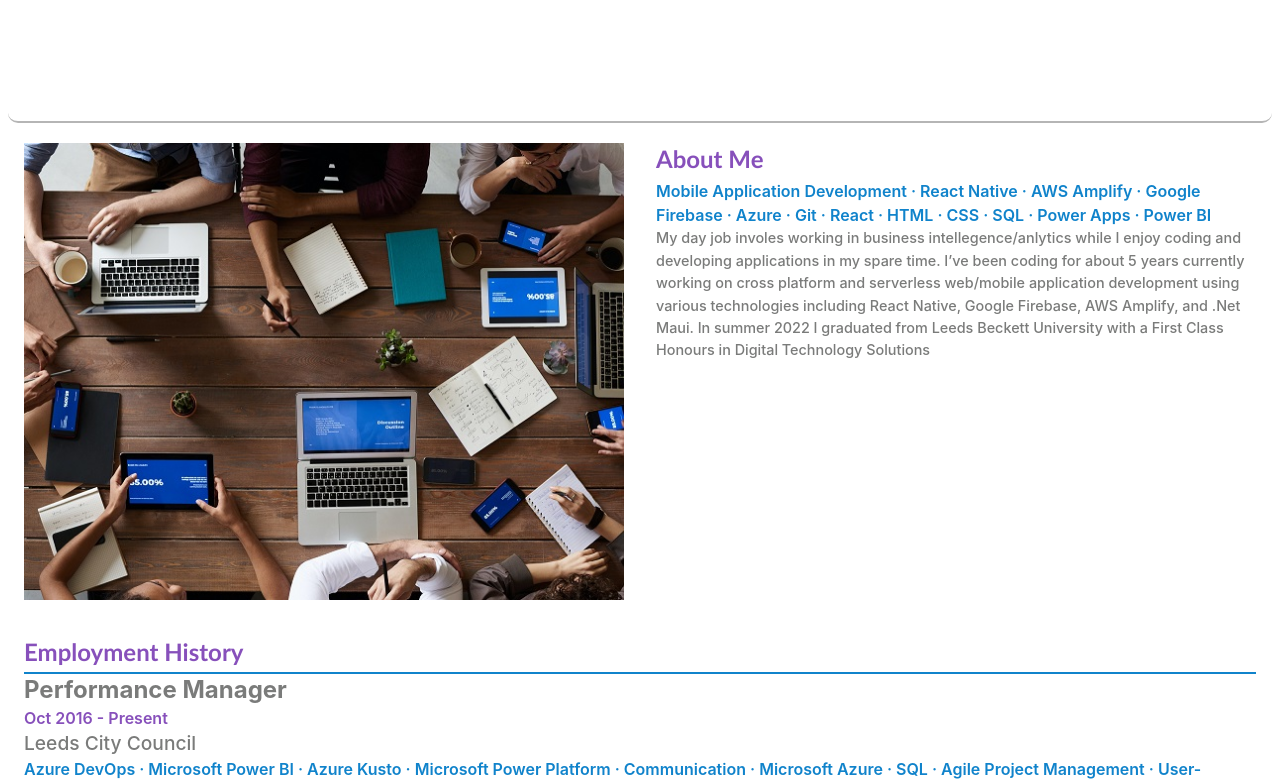
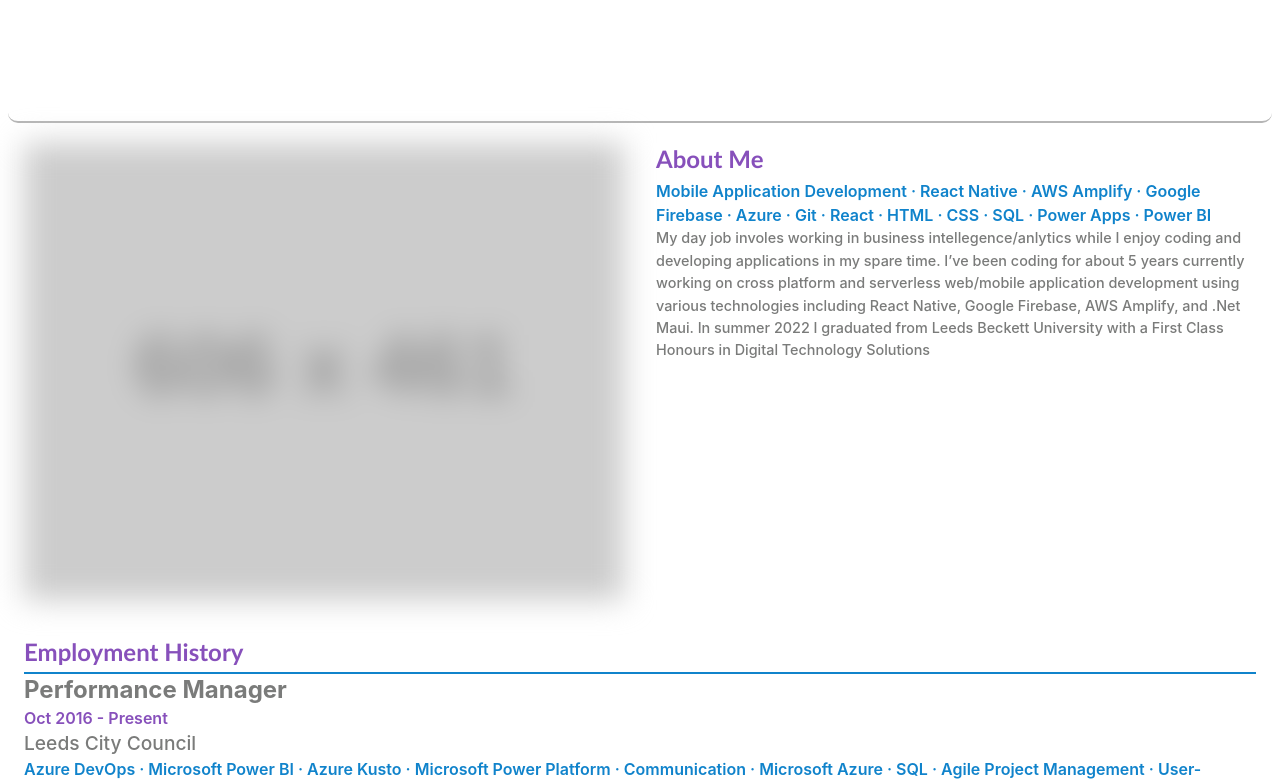
Before and after one commit to talk2frank/githubpages, a React (Create React App) app: page / in a window 1280 px wide. Shown: the part 655-1439 px from the top of the page. Built offline with nearby package versions, Linux system fonts and the light colour scheme.

Commit message:
lazy loading plus loading css and scroll added

```diff
--- a/src/App.css
+++ b/src/App.css
@@ -108,6 +108,30 @@ p{
 ul{
   text-decoration: none;
 }
+
+.loading{
+  filter:blur(15px) grayscale(100%);
+}
+
+.loaded{
+  filter:blur(0px) grayscale(0%);
+  transition: 0.7s ease-in-out;
+}
+
+/* Scroll bar styling*/
+body::-webkit-scrollbar {
+  width: 0.5em;
+}
+
+body::-webkit-scrollbar-track {
+  box-shadow: inset 0 0 6px rgba(0, 0, 0, 0.3);
+}
+
+body::-webkit-scrollbar-thumb {
+  background-color: var(--purple-font);
+  outline: 1px solid var(--purple-font);
+}
+
 
 /*App level styling*/
 
--- a/src/App.js
+++ b/src/App.js
@@ -9,7 +9,7 @@
  */
 
 import './App.css';
-import MyFooter, {Contacts, Emplist, MobileNav, MyBanner, MyHeader, Profile, themeToggle } from './components/components';
+import MyFooter, {Contacts, Emplist, MobileNav, MyBanner, MyHeader, Profile, lazyImages, themeToggle } from './components/components';
 
 function App() {
 
@@ -31,5 +31,7 @@ function App() {
 }
 
 themeToggle();
+lazyImages();
+
 
 export default App;
--- a/src/components/components.js
+++ b/src/components/components.js
@@ -85,7 +85,7 @@ export const themeToggle = () =>{
 };
 
 
-/*javascript to shjow or hide menu - removed
+/*javascript to shjow or hide menu add to onclick? - removed as using hover
 const clickBars = () => {
   const mobilenav = document.querySelector('.mobile_nav');
     if(mobilenav.style.visibility === 'visible'){
@@ -93,9 +93,6 @@ const clickBars = () => {
     } else mobilenav.style.visibility = 'visible';
 }
 */
-
-
-
 
 export function MyBanner(){
     return(
@@ -114,11 +111,16 @@ export function MyBanner(){
 
 //cards for data
 
-//profile container
+//profile container with lazy loading image (3 classes!)
 export function Profile(){
   return(
       <article id='about' className="profile">
-      <img className='workimage' src={images.workimg} alt='workimage'></img>
+        <img
+          className='workimage lazy loading'
+          src={'https://via.placeholder.com/606x461'}
+          data-src={images.workimg}
+          alt='workimage'>
+        </img>
         {profileData.map((data, key) => {
           return (
             <div key={key}>
@@ -134,6 +136,43 @@ export function Profile(){
       </article>
   )
 }
+
+/* Observer function to lazy load images
+  to modify observer if needed - in second arg of IntersectionObserver
+  //observe all pag
+  root: null,
+  //no need to expand observable
+  rootMargin: '0px',
+  //how much needs to observe before acting - instant is 0
+  threshold: 0,
+*/
+export function lazyImages(){
+  //select any images with class of lazy --
+  const lazyimages = document.querySelectorAll('.lazy');
+  //int observer object takes items and itself
+  const observer = new IntersectionObserver((items,observer) =>{
+    //checks each item, if intersecting visisble screen
+    items.forEach(item=>{
+      if(item.isIntersecting){
+      let x = item.target
+      //take src from data-src attribute and add to src (load image)
+      x.src = x.dataset.src;
+      //change from loading to loaded css
+      x.classList.remove('loading');
+      x.classList.add('loaded');
+      //unobserve item (dont want to reload every time)
+      observer.unobserve(x);
+      }
+    });
+  });
+
+  //finally add the observer to each img and
+  lazyimages.forEach((img)=>{
+    observer.observe(img);
+  });
+}
+
+
 
 //employer container
 export function Emplist(){
```
